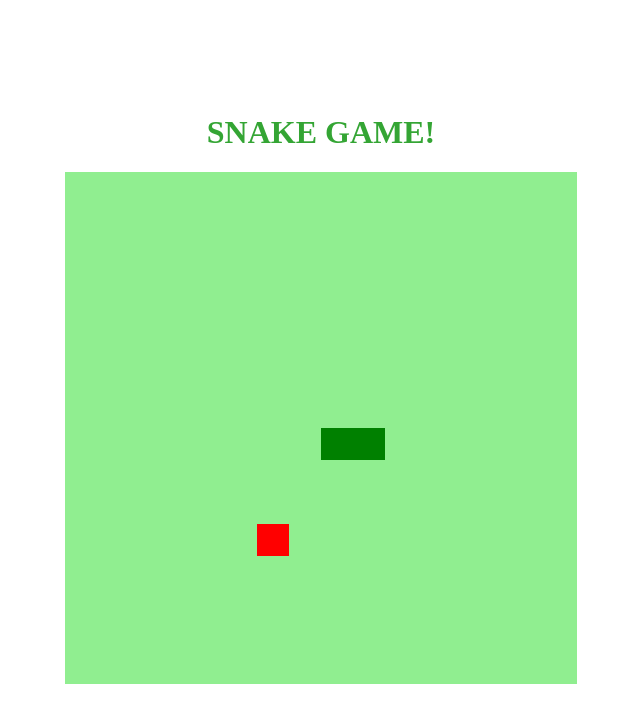
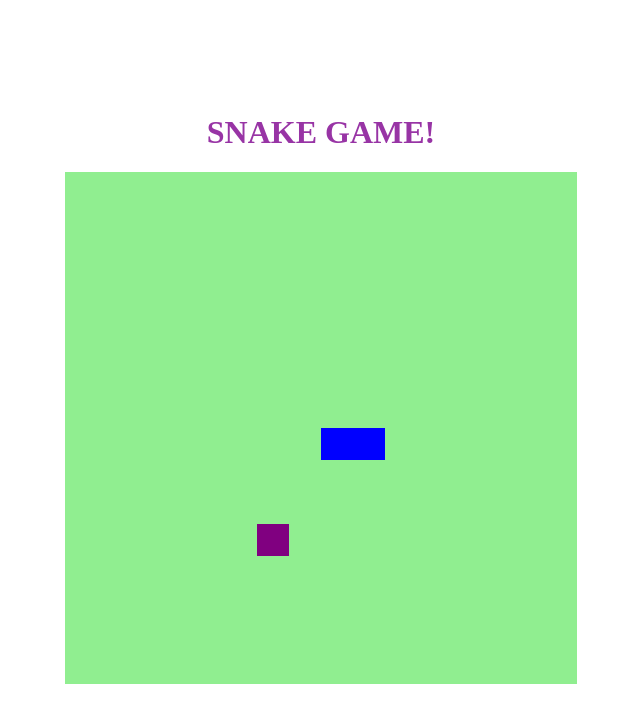
Before and after one commit to jfermartins/Bootcamp-HTML-Web_Developer, a plain HTML site: page Snack_Game/index.html in a window 1280 px wide. Shown: the whole page, without its empty margins (295-935 px from the left). Drawn offline with Linux system fonts and the light colour scheme.

Commit message:
Criação e codificação do style.css

```diff
--- a/Snack_Game/script.js
+++ b/Snack_Game/script.js
@@ -19,13 +19,13 @@ function criarBG(){
 
 function criarCobrinha (){
     for(i = 0; i < snake.length; i++){
-        context.fillStyle = "green";
+        context.fillStyle = "blue";
         context.fillRect(snake[i].x, snake[i].y, box, box);
     }
 }
 
 function drawFood (){
-    context.fillStyle = "red";
+    context.fillStyle = "purple";
     context.fillRect(food.x, food.y, box, box);
 }
 
--- a/Snack_Game/style.css
+++ b/Snack_Game/style.css
@@ -6,5 +6,5 @@ body{
     justify-content: center;
     align-items: center;
     background-color:white;
-    color: rgb(52, 165, 52);
+    color: rgb(152, 52, 165);
 }
```
